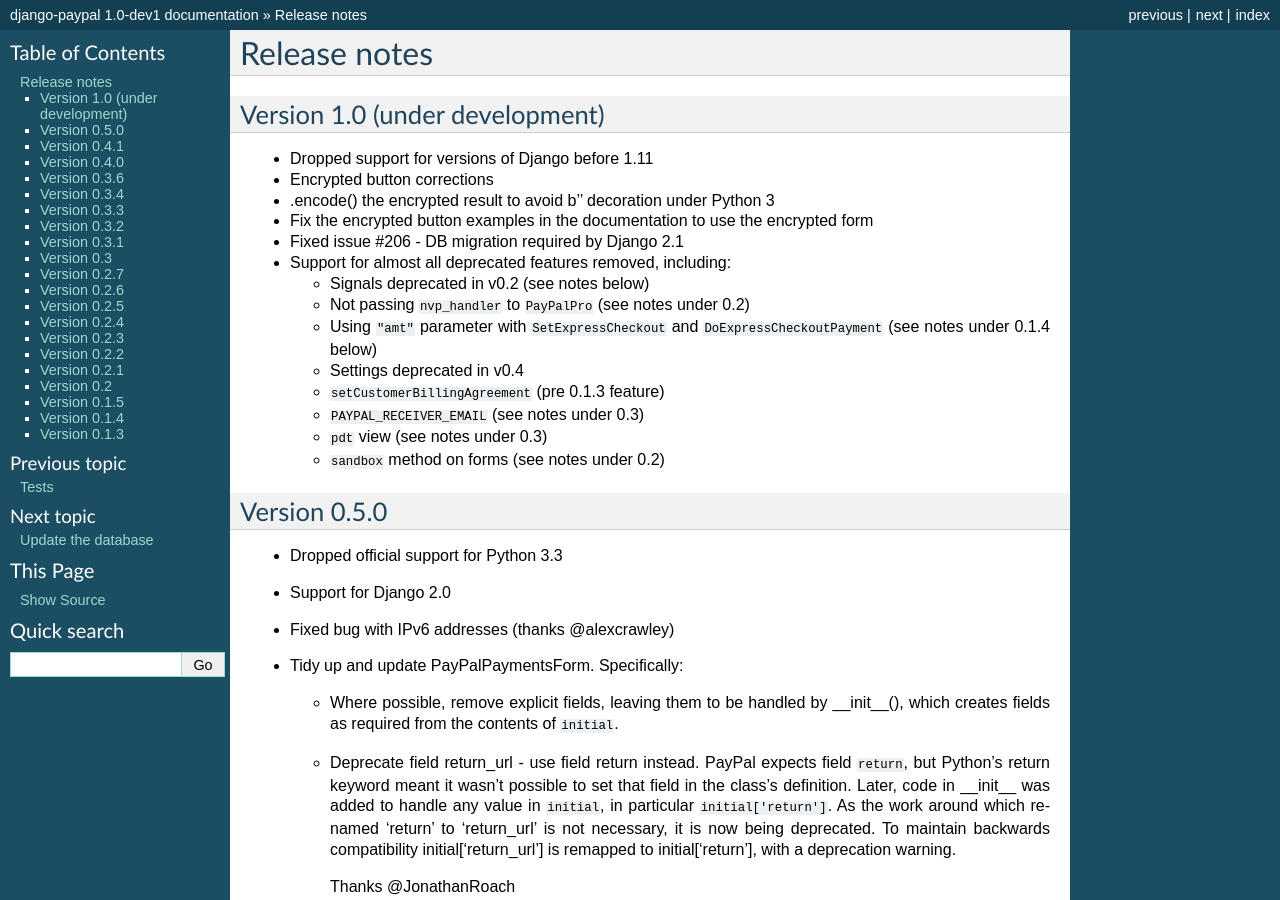
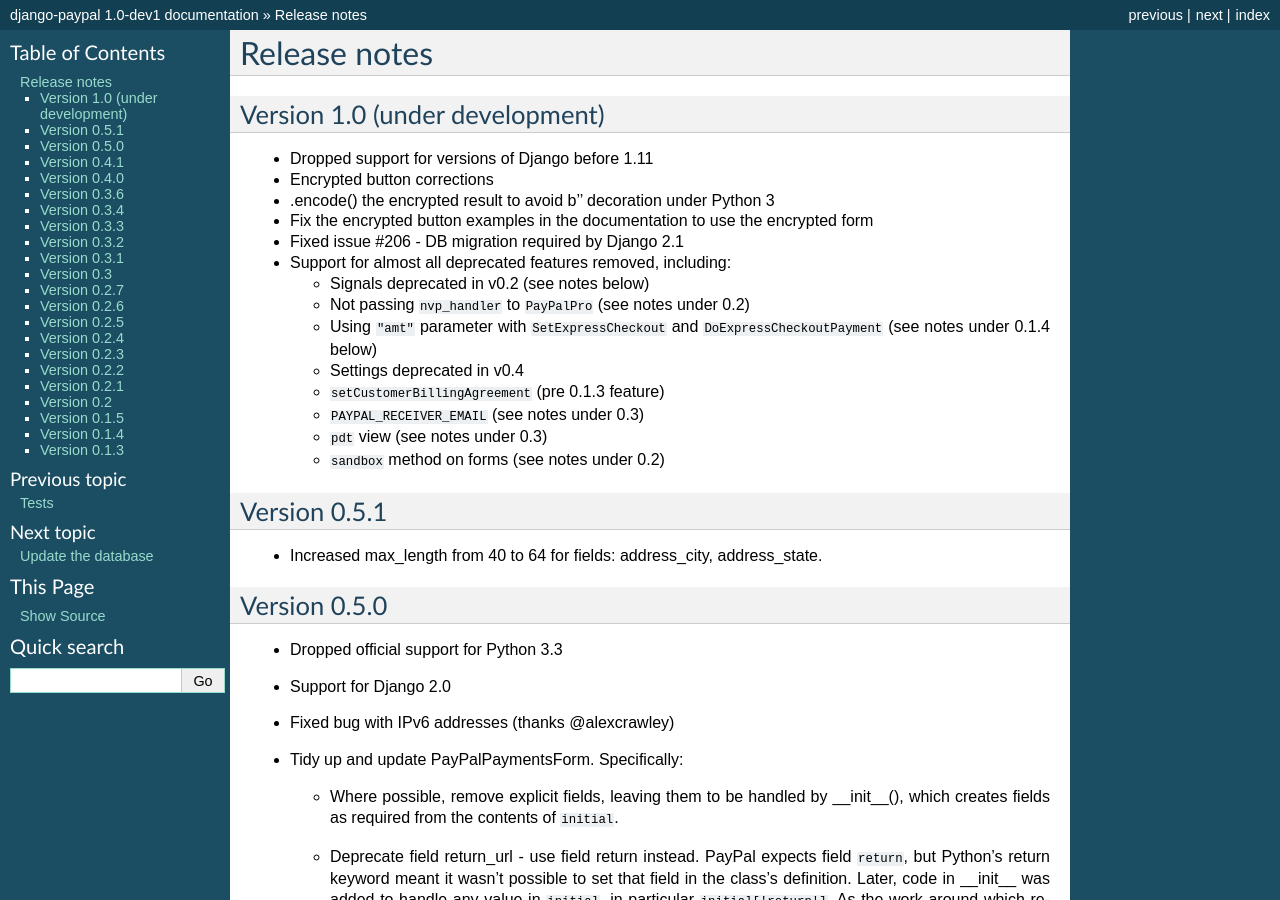
Before and after one commit to spookylukey/django-paypal, a Sphinx documentation site: the page built from docs/release_notes.rst, in a window 1280 px wide and 900 px high. Built offline with Sphinx 7.4.7, drawn with Linux system fonts in a browser that asks for light colours.

Commit message:
Added info to docs/release_notes.rst

```diff
--- a/docs/release_notes.rst
+++ b/docs/release_notes.rst
@@ -28,6 +28,10 @@
   * ``pdt`` view (see notes under 0.3)
   * ``sandbox`` method on forms (see notes under 0.2)
 
+Version 0.5.1
+-------------
+
+* Increased max_length from 40 to 64 for fields: address_city, address_state.
 
 Version 0.5.0
 -------------
```
